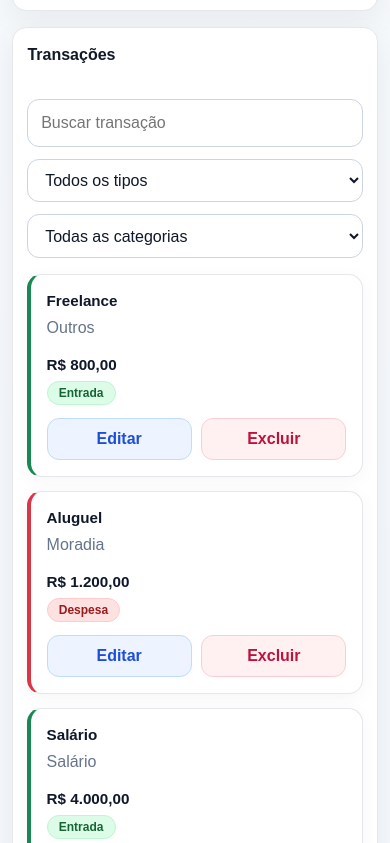
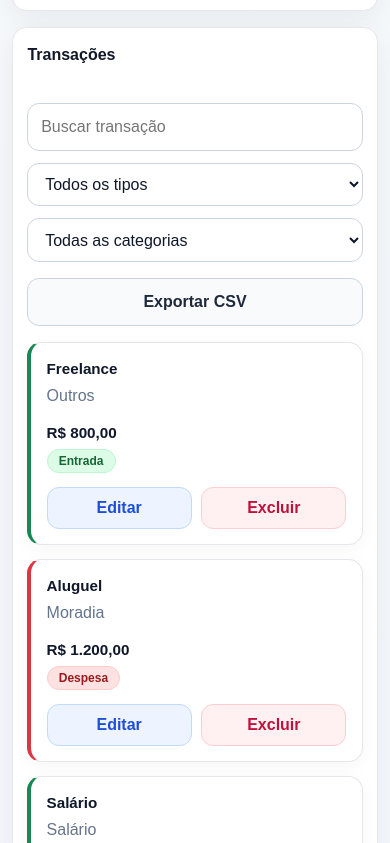
Before and after one commit to PontesFil/saldo-positivo, a React (Vite) app: page / in a window 390 px wide. Shown: the part 1992-2835 px from the top of the page. Built offline with nearby package versions, Linux system fonts and the light colour scheme.

Commit message:
feat: add csv export for transactions

```diff
--- a/src/pages/Dashboard/index.jsx
+++ b/src/pages/Dashboard/index.jsx
@@ -5,6 +5,7 @@ import SummaryCard from '../../components/finance/SummaryCard';
 import TransactionForm from '../../components/finance/TransactionForm';
 import TransactionItem from '../../components/finance/TransactionItem';
 import DashboardSidebar from '../../components/layout/DashboardSidebar';
+import generateTransactionsCsv from '../../utils/generateTransactionsCsv';
 
 export default function Dashboard() {
   const [transactions, setTransactions] = useState(() => {
@@ -92,6 +93,21 @@ export default function Dashboard() {
     setEditingTransaction(null);
   }
 
+  function handleExportCsv() {
+    const blob = new Blob([transactionsCsv], {
+      type: 'text/csv;charset=utf-8;',
+    });
+    const url = URL.createObjectURL(blob);
+    const link = document.createElement('a');
+
+    link.href = url;
+    link.download = 'transacoes.csv';
+    document.body.appendChild(link);
+    link.click();
+    document.body.removeChild(link);
+    URL.revokeObjectURL(url);
+  }
+
   const incomeTotal = transactions
     .filter((transaction) => transaction.type === 'income')
     .reduce((total, transaction) => total + transaction.amount, 0);
@@ -101,6 +117,7 @@ export default function Dashboard() {
     .reduce((total, transaction) => total + transaction.amount, 0);
 
   const balance = incomeTotal - expenseTotal;
+  const transactionsCsv = generateTransactionsCsv(transactions);
 
   const filteredTransactions = transactions.filter((transaction) => {
     const matchesType =
@@ -206,9 +223,12 @@ export default function Dashboard() {
             className="dashboard-section transactions-section"
             aria-labelledby="transactions-title"
           >
+            <div className="section-header section-header--transactions">
               <h2 id="transactions-title" className="section-title">
                 Transações
               </h2>
+            </div>
+            <div className="transactions-toolbar">
               <div className="filters-row">
                 <input
                   type="text"
@@ -237,7 +257,18 @@ export default function Dashboard() {
                   <option value="outros">Outros</option>
                 </select>
               </div>
+              <div className="section-actions">
+                <button
+                  className="btn btn-secondary"
+                  type="button"
+                  onClick={handleExportCsv}
+                >
+                  Exportar CSV
+                </button>
+              </div>
+            </div>
             <div className="transactions-list">
+              <span hidden>{transactionsCsv}</span>
               {[...filteredTransactions]
                 .sort((firstTransaction, secondTransaction) => {
                   return secondTransaction.id - firstTransaction.id;
--- a/src/styles/global.css
+++ b/src/styles/global.css
@@ -219,6 +219,10 @@ select {
   justify-content: space-between;
   gap: 1rem;
   flex-wrap: wrap;
+}
+
+.section-header--transactions {
+  margin-bottom: 0.25rem;
 }
 
 .section-description {
@@ -606,6 +610,25 @@ select:focus {
   display: grid;
   grid-template-columns: repeat(auto-fit, minmax(180px, 1fr));
   gap: 0.75rem;
+  flex: 1;
+}
+
+.transactions-toolbar {
+  display: flex;
+  align-items: flex-end;
+  justify-content: space-between;
+  gap: 1rem;
+  flex-wrap: wrap;
+}
+
+.section-actions {
+  display: flex;
+  justify-content: flex-end;
+  flex-shrink: 0;
+}
+
+.section-actions .btn {
+  min-width: 148px;
 }
 
 .transactions-list {
@@ -1133,6 +1156,20 @@ body.dark .goal-progress {
     grid-template-columns: 1fr;
   }
 
+  .transactions-toolbar {
+    flex-direction: column;
+    align-items: stretch;
+  }
+
+  .section-actions {
+    width: 100%;
+    justify-content: stretch;
+  }
+
+  .section-actions .btn {
+    width: 100%;
+  }
+
   .chart-wrapper {
     min-height: 240px;
   }
--- /dev/null
+++ b/src/utils/generateTransactionsCsv.js
@@ -0,0 +1,14 @@
+export default function generateTransactionsCsv(transactions) {
+  const header = 'Título,Categoria,Valor,Tipo';
+
+  const rows = transactions.map((transaction) =>
+    [
+      transaction.title,
+      transaction.category,
+      transaction.amount,
+      transaction.type,
+    ].join(','),
+  );
+
+  return [header, ...rows].join('\n');
+}
```
Lines whose indentation alone changed are shown as unchanged.
